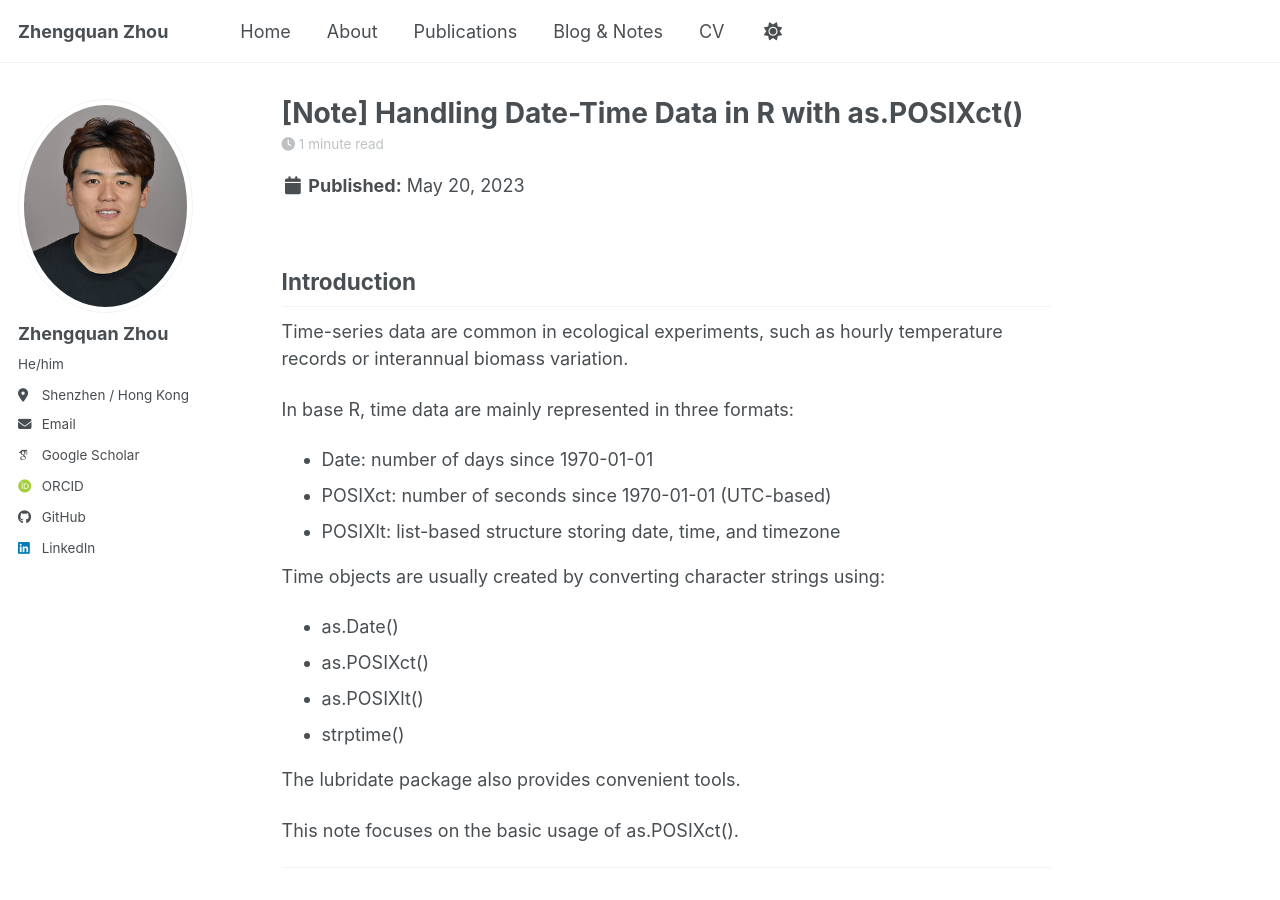
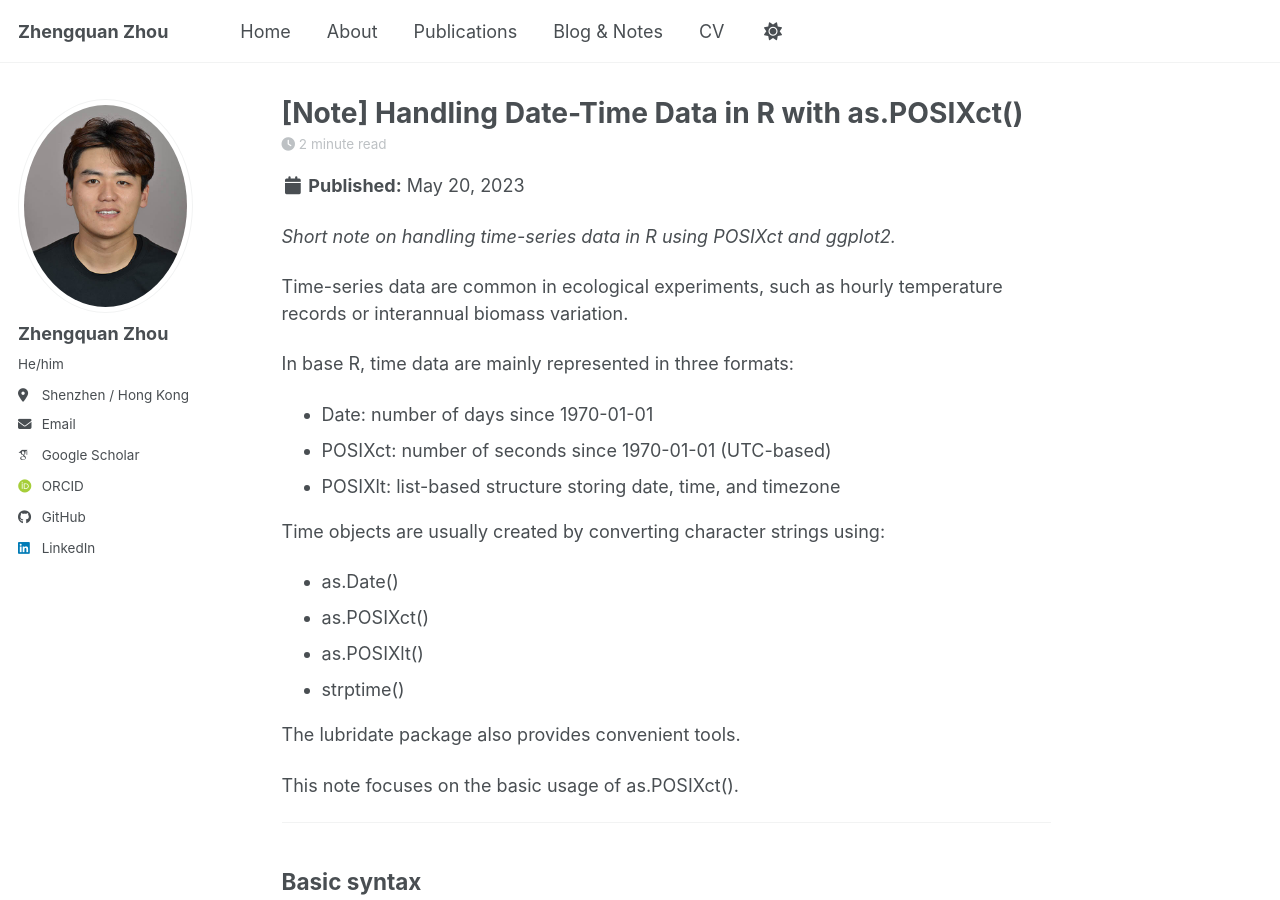
Before and after one commit to zqzhou7/zqzhou7.github.io, a Jekyll site: the page built from _posts/2023-05-20-note-r-posixct-datetime.md.md, in a window 1280 px wide and 900 px high. Built offline with Jekyll 4.4.1, drawn with Linux system fonts in a browser that asks for light colours; some web fonts are replaced; a script bundle is joined from its source files by our own code; library files that are not in the unit come from our copies.

Commit message:
Update introduction section in note on handling date-time data in R

```diff
--- a/_posts/2023-05-20-note-r-posixct-datetime.md.md
+++ b/_posts/2023-05-20-note-r-posixct-datetime.md.md
@@ -5,7 +5,7 @@ categories: [Blog&Notes]
 tags: [Note, R, datetime]
 ---
 
-## Introduction
+*Short note on handling time-series data in R using POSIXct and ggplot2.*
 
 Time-series data are common in ecological experiments, such as hourly temperature records or interannual biomass variation.
 
```
